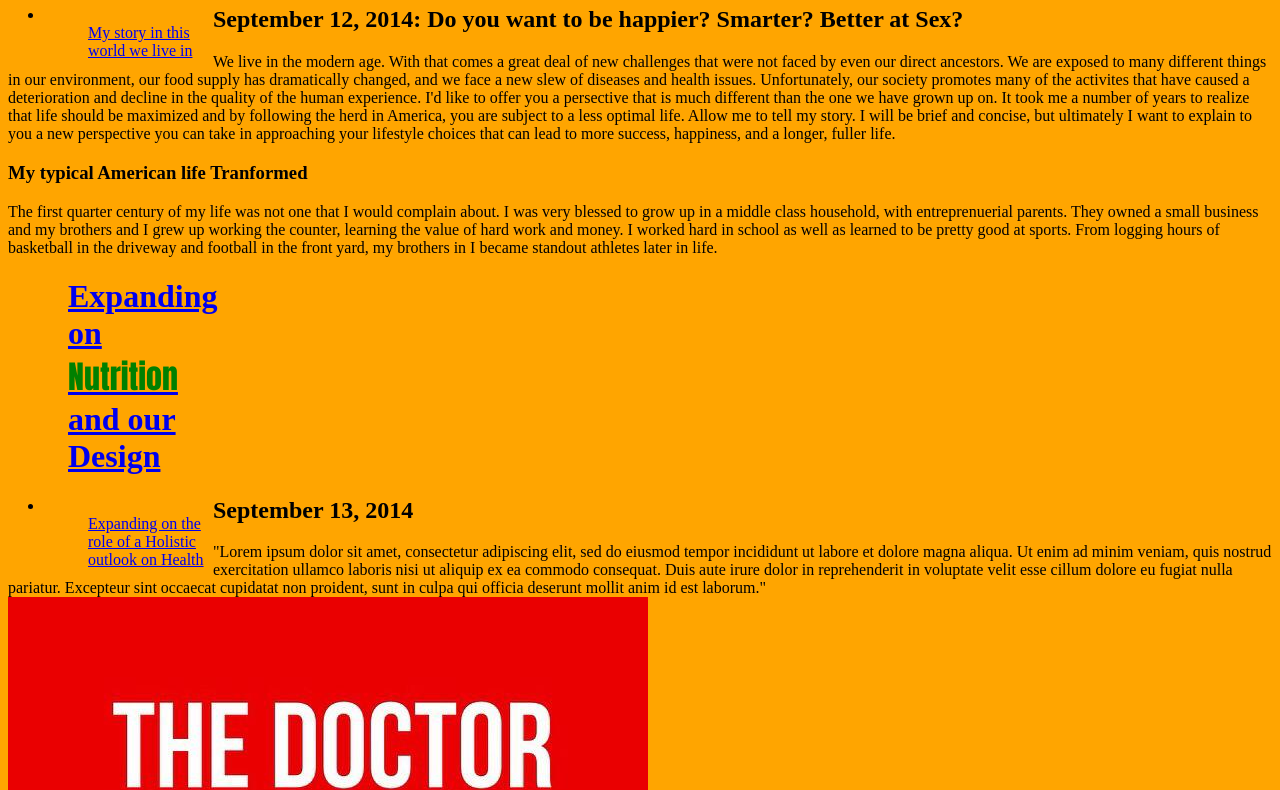
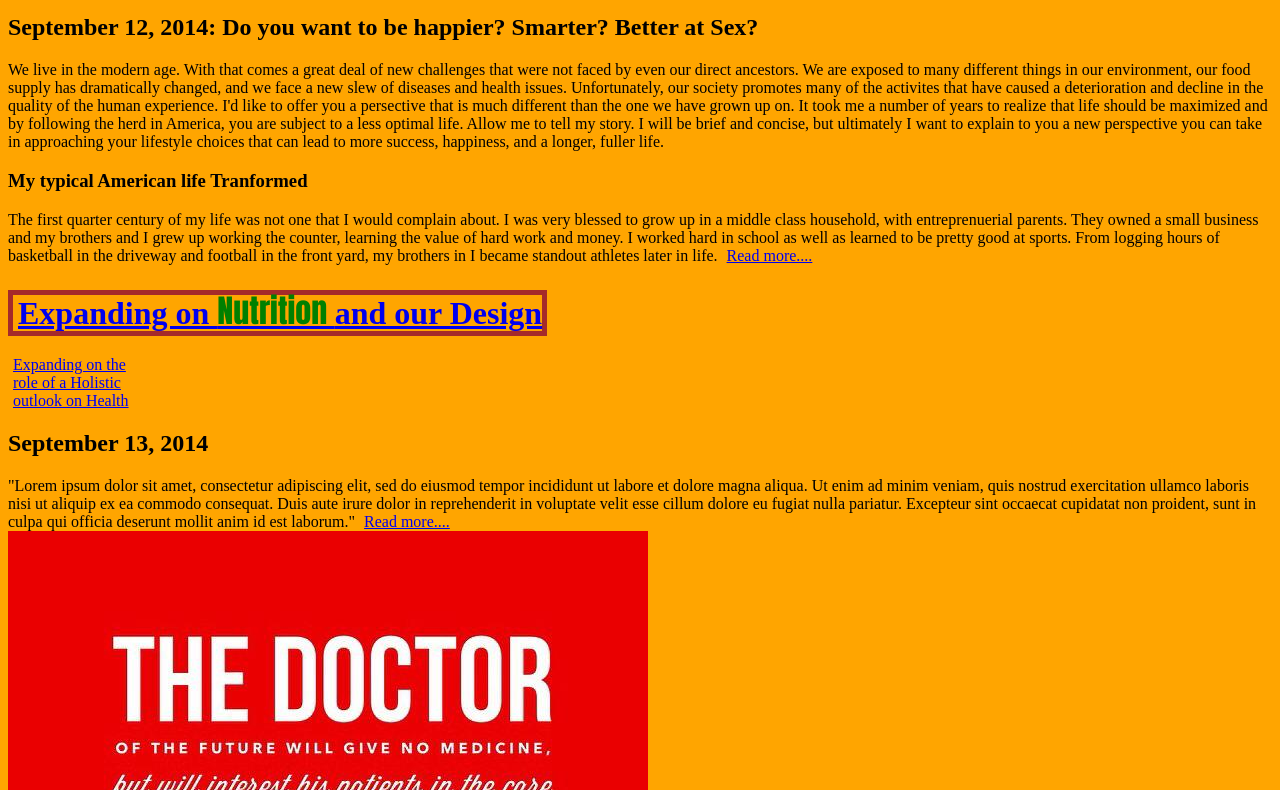
Before and after one commit to michaelak117/blog, a plain HTML site: page index.html in a window 1280 px wide. Shown: the part 433-1223 px from the top of the page. Drawn offline with Linux system fonts and the light colour scheme.

Commit message:
commiting css refinements

```diff
--- a/index.html
+++ b/index.html
@@ -9,24 +9,24 @@
 </head>
 
 <body>
-<ul>
+	<a href="index.html">Home Page</a>
+
+	<ul>
+
 	<li><a href="index.html"> Home </a> </li>
   <li><a href="about.html">About</a></li>
   <li><a href="blog1.html">1st Blog Post</a></li>
   <li><a href="blog2.html">2nd Blog Post</a></li>
   <li><a href="contactpage.html">Contact Me</a></li>
-</ul>
+	</ul>
 
-<h1> BLOG </h1>
+ <h1> BLOG </h1>
 
 <h2> View my Blog Posts about Health and Growth</h2>
 
 
-<o1>
-
-
-<h1><a href="blog1.html">Blog 1: Improving YOU!</a>  </h1>
-	<li> <a href="blog1.html"> My story in this world we live in </a> </li>
+<div> <h1><a href="blog1.html">Blog 1: Improving YOU!</a>  </h1></div>
+<a href="blog1.html"> My story in this world we live in </a>
 
 
 
@@ -35,16 +35,16 @@
 <p> We live in the modern age.  With that comes a great deal of new challenges that were not faced by even our direct ancestors.  We are exposed to many different things in our environment, our food supply has dramatically changed, and we face a new slew of diseases and health issues. Unfortunately, our society promotes many of the activites that have caused a deterioration and decline in the quality of the human experience. I'd like to offer you a persective that is much different than the one we have grown up on.  It took me a number of years to realize that life should be maximized and by following the herd in America, you are subject to a less optimal life.  Allow me to tell my story.  I will be brief and concise, but ultimately I want to explain to you a new perspective you can take in approaching your lifestyle choices that can lead to more success, happiness, and a longer, fuller life.</p>
 
 <h3> My typical American life Tranformed</h3>
-<p> The first quarter century of my life was not one that I would complain about.  I was very blessed to grow up in a middle class household, with entreprenuerial parents.  They owned a small business and my brothers and I grew up working the counter, learning the value of hard work and money.  I worked hard in school as well as learned to be pretty good at sports.  From logging hours of basketball in the driveway and football in the front yard, my brothers in I became standout athletes later in life.
+<p> The first quarter century of my life was not one that I would complain about.  I was very blessed to grow up in a middle class household, with entreprenuerial parents.  They owned a small business and my brothers and I grew up working the counter, learning the value of hard work and money.  I worked hard in school as well as learned to be pretty good at sports.  From logging hours of basketball in the driveway and football in the front yard, my brothers in I became standout athletes later in life.  <a href="blog1.html"> Read more....</a>
 
 
 
-	<h1> <a href="blog2.html">Expanding on <span> Nutrition </span> and our Design </a> </h1>
-	<li> <a href="blog2.html">Expanding on the role of a Holistic outlook on Health</a> </li>
+	<div>
+		<h1> <a href="blog2.html">Expanding on <span> Nutrition </span> and our Design </a> </h1>
+	</div>
+	<a href="blog2.html">Expanding on the role of a Holistic outlook on Health</a>
 
 	<h2> September 13, 2014</h2>
 
-	<p> "Lorem ipsum dolor sit amet, consectetur adipiscing elit, sed do eiusmod tempor incididunt ut labore et dolore magna aliqua. Ut enim ad minim veniam, quis nostrud exercitation ullamco laboris nisi ut aliquip ex ea commodo consequat. Duis aute irure dolor in reprehenderit in voluptate velit esse cillum dolore eu fugiat nulla pariatur. Excepteur sint occaecat cupidatat non proident, sunt in culpa qui officia deserunt mollit anim id est laborum."
+	<p> "Lorem ipsum dolor sit amet, consectetur adipiscing elit, sed do eiusmod tempor incididunt ut labore et dolore magna aliqua. Ut enim ad minim veniam, quis nostrud exercitation ullamco laboris nisi ut aliquip ex ea commodo consequat. Duis aute irure dolor in reprehenderit in voluptate velit esse cillum dolore eu fugiat nulla pariatur. Excepteur sint occaecat cupidatat non proident, sunt in culpa qui officia deserunt mollit anim id est laborum." <a href="blog1.html"> Read more....</a>
 		<img src = "images/futuredoctor.jpg"/>
-
-	</ol>
--- a/main.css
+++ b/main.css
@@ -11,16 +11,18 @@ span {
 
 }
 
-h1 {
+div h1 {
 background-color: lightblue
-display: block;
+display: inline;
+
+border-width: 5px
 
 }
  body {
 
 	background-color: orange;
+}
 
-}
 
 ul {
     list-style-type: none;
@@ -29,18 +31,30 @@ ul {
 }
 
 li {
+	font-size: 18px;
+	border-style: dotted solid double dashed;
     float: left;
-    padding-left: 20px
+    margin: 10px 10px 10px 10px;
 }
 
 
+
 a {
-    display: block;
+    display: inline-block;
     width: 125px;
-    padding-left: 60px
+    padding-left: 5px;
+
+
 }
 
 ol {
 padding-left: 25px
 
 }
+div a {
+	display: inline;
+	width: 200px;
+	border: 5px solid brown;
+	position: center;
+
+}
```
Also changed, not shown: Blog1.html (+2 -0 lines), about.html (+4 -7 lines), blog2.html (+1 -0 lines), contactPage.html (+2 -0 lines).
